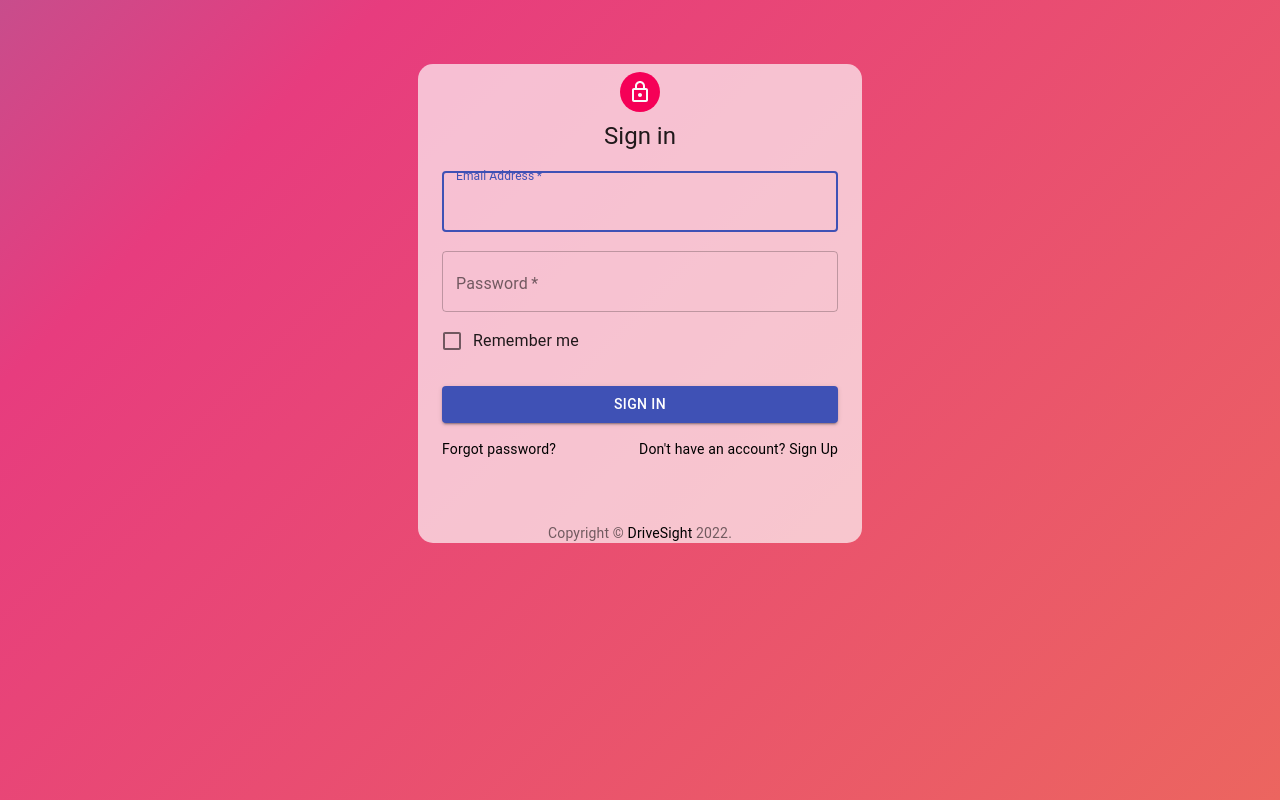
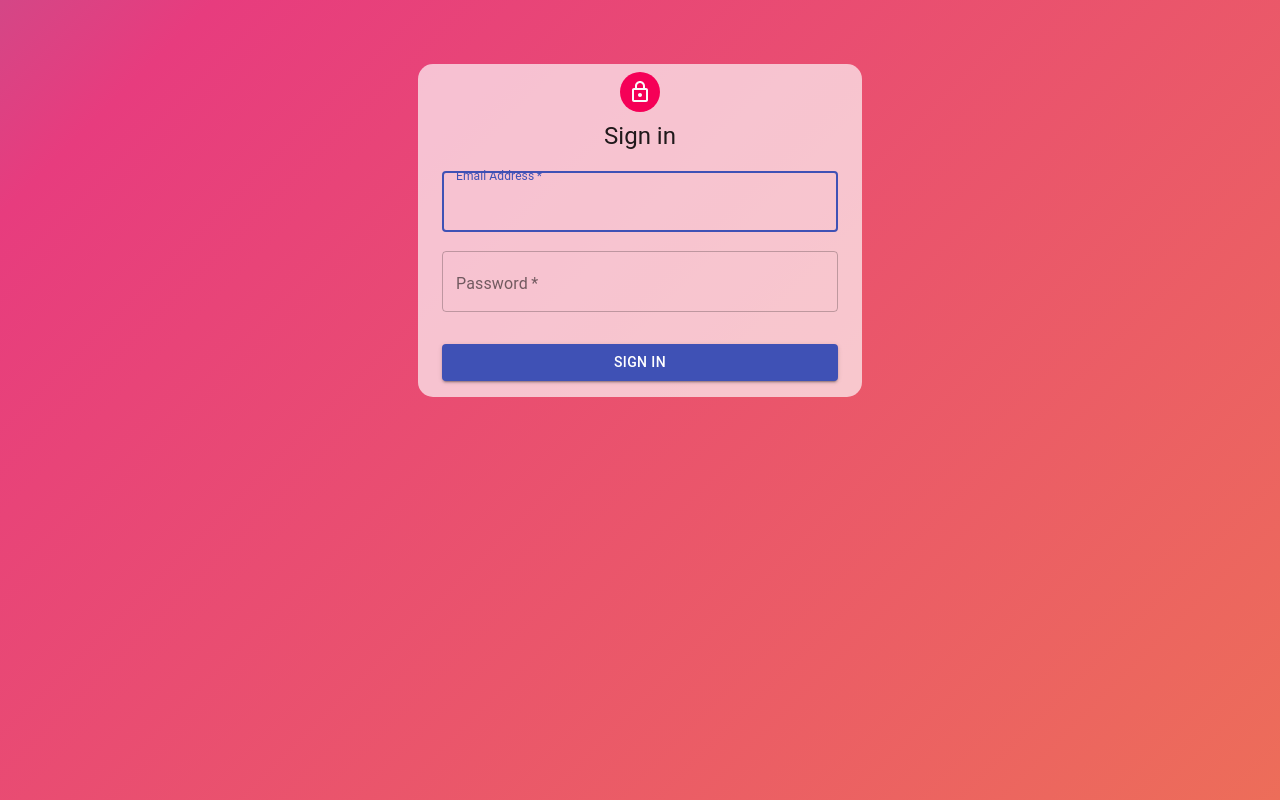
Before and after one commit to DELTA-SJEC/TEDxSJEC-Ticket-Unprocessed, a React (Create React App) app: page /login in a window 1280 px wide. Built offline with nearby package versions, Linux system fonts and the light colour scheme.

Commit message:
Modified Login Form

```diff
--- a/src/auth/login.js
+++ b/src/auth/login.js
@@ -5,30 +5,13 @@ import Avatar from "@material-ui/core/Avatar";
 import Button from "@material-ui/core/Button";
 import CssBaseline from "@material-ui/core/CssBaseline";
 import TextField from "@material-ui/core/TextField";
-import FormControlLabel from "@material-ui/core/FormControlLabel";
-import Checkbox from "@material-ui/core/Checkbox";
-import { Link, useNavigate } from "react-router-dom";
-import Grid from "@material-ui/core/Grid";
-import Box from "@material-ui/core/Box";
+import { useNavigate } from "react-router-dom";
 import LockOutlinedIcon from "@material-ui/icons/LockOutlined";
 import Typography from "@material-ui/core/Typography";
 import { makeStyles } from "@material-ui/core/styles";
 import Container from "@material-ui/core/Container";
 
 const SERVER_URL = process.env.REACT_APP_SERVER_URL;
-
-function Copyright() {
-  return (
-    <Typography variant="body2" color="textSecondary" align="center">
-      {"Copyright © "}
-      <a color="inherit" href="#!">
-        DriveSight
-      </a>{" "}
-      {new Date().getFullYear()}
-      {"."}
-    </Typography>
-  );
-}
 
 const useStyles = makeStyles((theme) => ({
   paper: {
@@ -145,10 +128,6 @@ export default function SignIn() {
             id="password"
             autoComplete="current-password"
           />
-          <FormControlLabel
-            control={<Checkbox value="remember" color="primary" />}
-            label="Remember me"
-          />
           <Button
             type="submit"
             fullWidth
@@ -158,23 +137,8 @@ export default function SignIn() {
           >
             Sign In
           </Button>
-          <Grid container>
-            <Grid item xs>
-              <Link to="/login" variant="body2">
-                Forgot password?
-              </Link>
-            </Grid>
-            <Grid item>
-              <Link to="/register" variant="body2">
-                {"Don't have an account? Sign Up"}
-              </Link>
-            </Grid>
-          </Grid>
         </form>
       </div>
-      <Box mt={8}>
-        <Copyright />
-      </Box>
     </Container>
   );
 }
```
